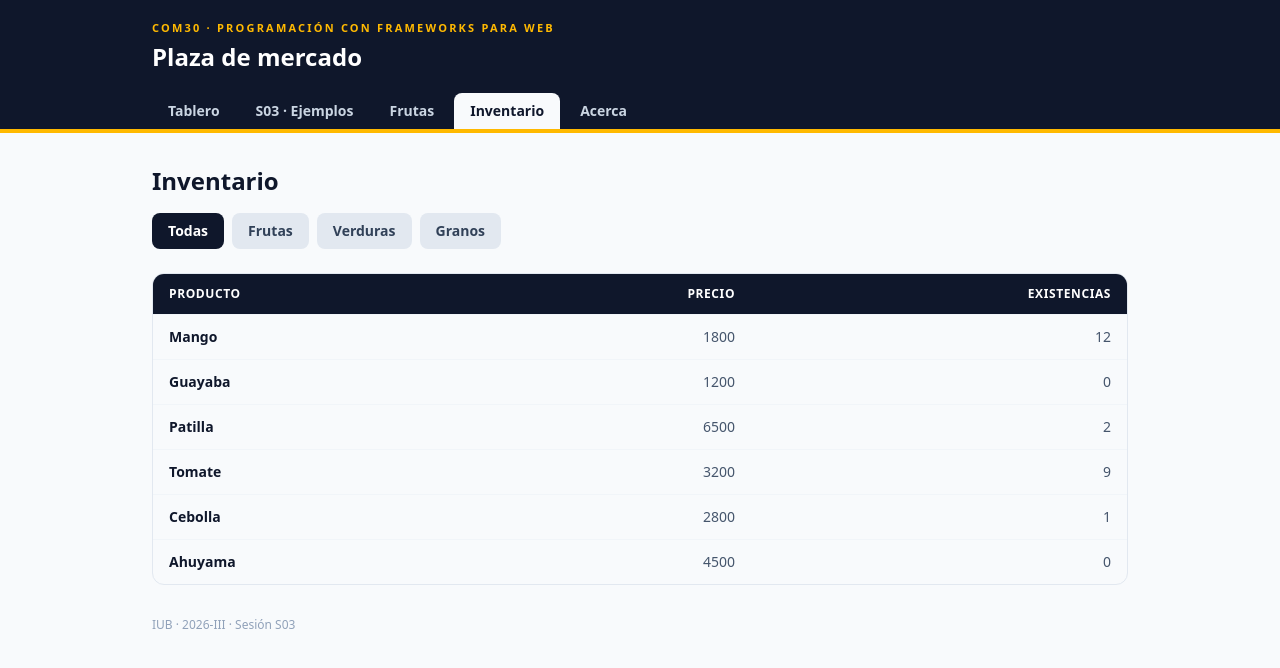
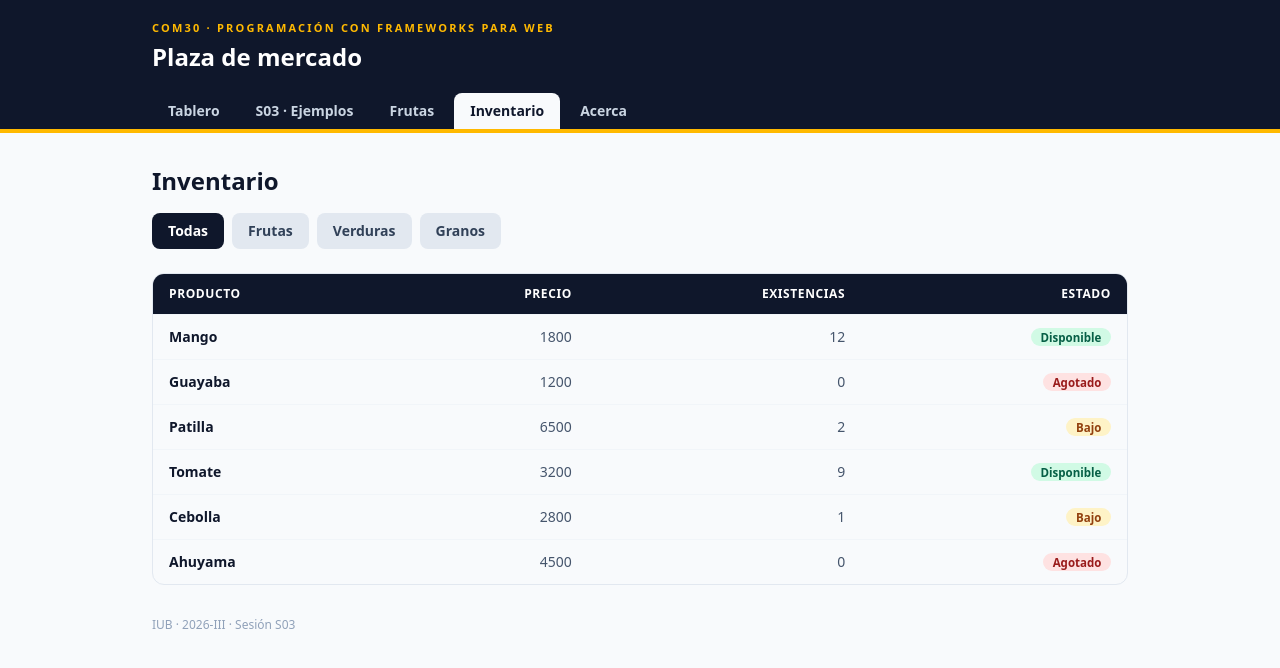
Before and after one commit to BRYANMN0305/iubclass, an Angular app: page /inventario in a window 1280 px wide. Shown: the top 668 px of the page. Built offline with nearby package versions, Linux system fonts and the light colour scheme.

Commit message:
Taller 02 · paso 3, estado por producto con @switch

```diff
--- a/src/app/inventario/inventario.html
+++ b/src/app/inventario/inventario.html
@@ -23,18 +23,32 @@
         <th class="px-4 py-3">Producto</th>
         <th class="px-4 py-3 text-right">Precio</th>
         <th class="px-4 py-3 text-right">Existencias</th>
+        <th class="px-4 py-3 text-right">Estado</th>
       </tr>
     </thead>
     <tbody>
-      @for (p of visibles(); track p.nombre) {
+      @for (p of filas(); track p.nombre) {
         <tr class="border-t border-slate-100">
           <td class="px-4 py-3 font-semibold text-slate-900">{{ p.nombre }}</td>
           <td class="px-4 py-3 text-right text-slate-600">{{ p.precio }}</td>
           <td class="px-4 py-3 text-right text-slate-600">{{ p.cantidad }}</td>
+          <td class="px-4 py-3 text-right">
+            @switch (p.estado) {
+              @case ('agotado') {
+                <span class="etq rojo">Agotado</span>
+              }
+              @case ('bajo') {
+                <span class="etq ambar">Bajo</span>
+              }
+              @default {
+                <span class="etq verde">Disponible</span>
+              }
+            }
+          </td>
         </tr>
       } @empty {
         <tr>
-          <td colspan="3" class="px-4 py-6 text-center text-slate-400">
+          <td colspan="4" class="px-4 py-6 text-center text-slate-400">
             No hay productos en esta categoría
           </td>
         </tr>
--- a/src/app/inventario/inventario.ts
+++ b/src/app/inventario/inventario.ts
@@ -1,4 +1,6 @@
 import { Component, computed, signal } from '@angular/core';
+
+type Estado = 'agotado' | 'bajo' | 'disponible';
 
 interface Producto {
   nombre: string;
@@ -7,9 +9,19 @@ interface Producto {
   cantidad: number;
 }
 
+interface Fila extends Producto {
+  estado: Estado;
+}
+
 @Component({
   selector: 'app-inventario',
   templateUrl: './inventario.html',
+  styles: `
+    .etq { border-radius: 999px; padding: .1rem .6rem; font-size: .72rem; font-weight: 700; }
+    .rojo { background: #fee2e2; color: #991b1b; }
+    .ambar { background: #fef3c7; color: #92400e; }
+    .verde { background: #d1fae5; color: #065f46; }
+  `,
 })
 export class Inventario {
   categorias = ['Todas', 'Frutas', 'Verduras', 'Granos'];
@@ -30,4 +42,13 @@ export class Inventario {
     if (categoria === 'Todas') return this.productos();
     return this.productos().filter((p) => p.categoria === categoria);
   });
+
+  filas = computed<Fila[]>(() =>
+    this.visibles().map((p) => ({ ...p, estado: this.estadoDe(p.cantidad) })),
+  );
+
+  private estadoDe(cantidad: number): Estado {
+    if (cantidad === 0) return 'agotado';
+    return cantidad < 3 ? 'bajo' : 'disponible';
+  }
 }
```
